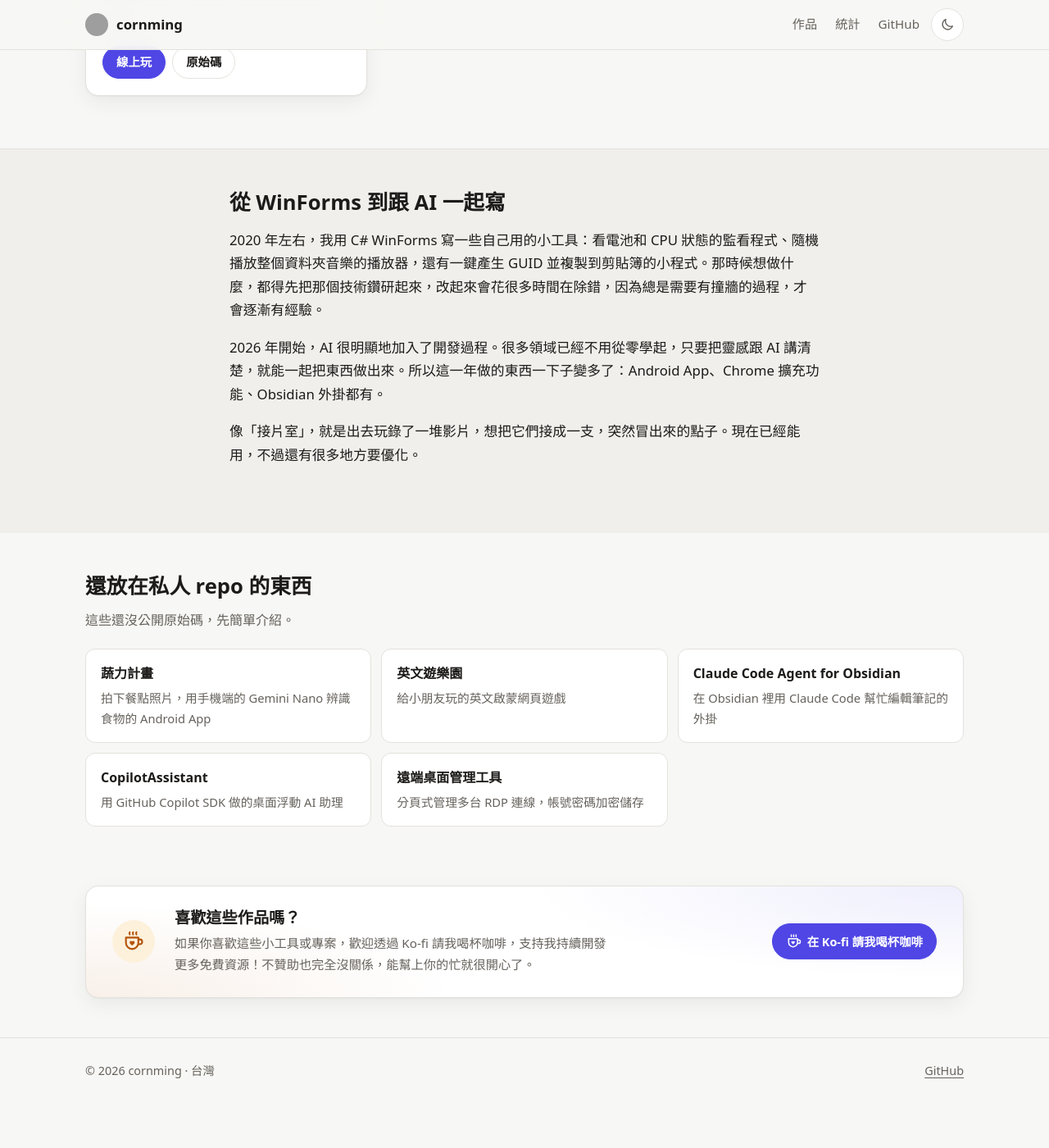
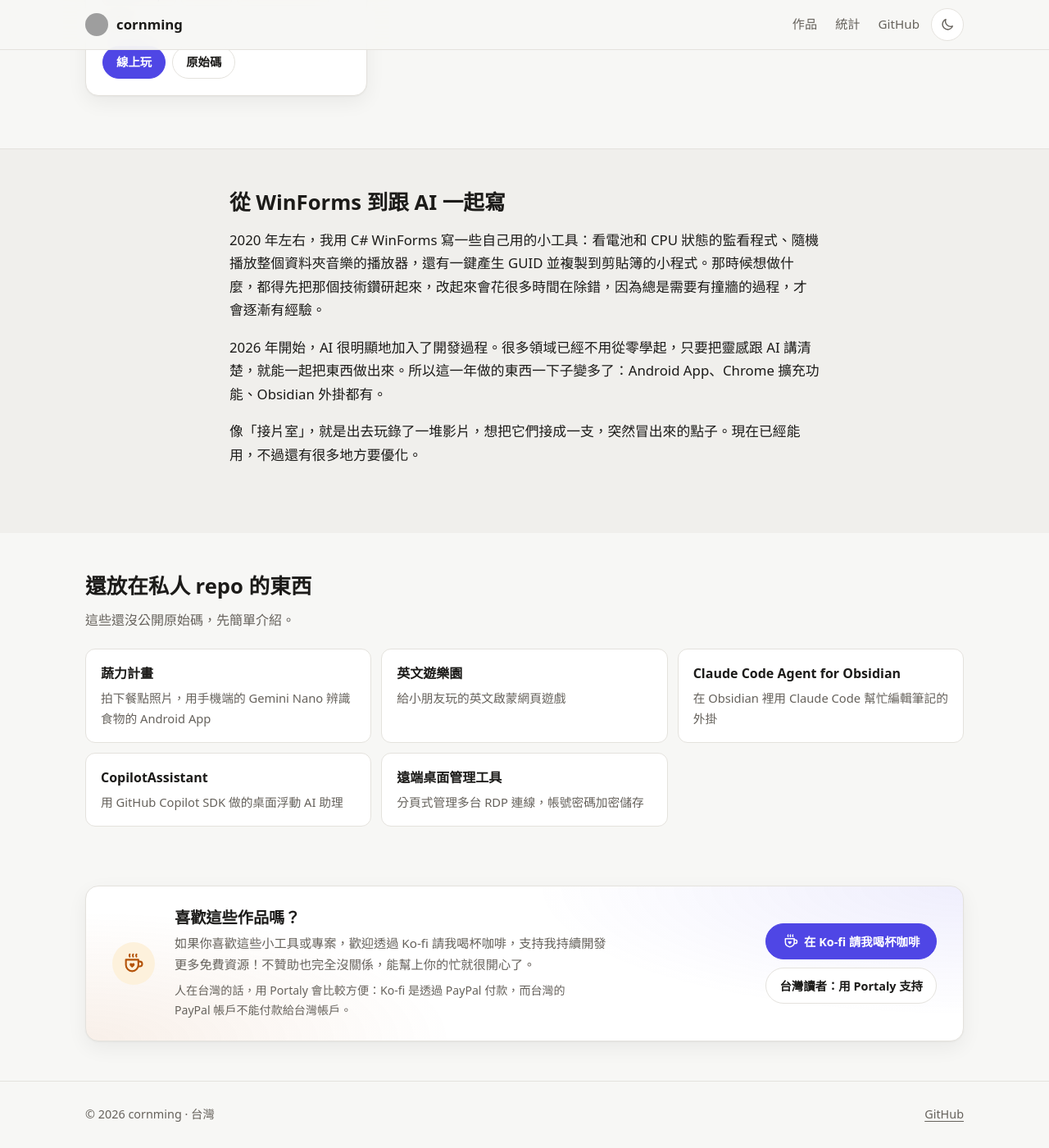
Before and after one commit to cornming/cornming.github.io, a Jekyll site: the page built from index.html, in a window 1280 px wide and 1400 px high, scrolled down 7176 px. Shown: the whole window at 82% size. Built offline with Jekyll 4.4.1, drawn with Linux system fonts in a browser that asks for light colours; before the commit the page ends 8522 px from its top, so only the background shows below that; grey boxes are pictures that could not be loaded.

Commit message:
支持卡片加上台灣讀者用的 Portaly 付款連結 (#9)
Ko-fi 只能透過 PayPal 付款，而台灣的 PayPal 帳戶不能付款給台灣帳戶，因此在頁尾支持卡片加一顆「台灣讀者：用 Portaly 支持」按鈕與說明。網址設定在 _config.yml 的 portaly_url，留空就不顯示。

```diff
--- a/_config.yml
+++ b/_config.yml
@@ -21,6 +21,12 @@ author:
 #   右下角懸浮按鈕與頁尾上方的支持卡片都會一起換成新網址（_includes/kofi-*.html）。
 #   清空（kofi: ""）就會兩處都不顯示；單一頁面不想顯示，在該頁 front matter 加 kofi: false。
 kofi: cornming
+
+# ── 台灣讀者的本地付款（Portaly）───────────────
+# Ko-fi 只能透過 PayPal 付款，而台灣的 PayPal 帳戶不能付款給台灣帳戶，所以另外給台灣讀者一個 Portaly 連結。
+# ★ 填上你 Portaly 頁面的完整網址（要用 https:// 開頭），頁尾支持卡片就會多一顆「台灣讀者：用 Portaly 支持」按鈕。
+#   留空（portaly_url: ""）就不顯示。
+portaly_url: "https://portaly.cc/cornming"
 
 # 分享到社群時的預設圖片
 logo: https://avatars.githubusercontent.com/u/19969233?v=4
--- a/_includes/kofi-cta.html
+++ b/_includes/kofi-cta.html
@@ -1,6 +1,7 @@
 {%- comment -%}
   頁尾上方的 Ko-fi 支持卡片。
   ★ Ko-fi 帳號在 _config.yml 的 `kofi:` 設定，這裡不用改；網址會組成 https://ko-fi.com/<帳號>
+  ★ 台灣讀者用的 Portaly 網址在 _config.yml 的 `portaly_url:` 設定，有填才會顯示第二顆按鈕
 {%- endcomment -%}
 {%- assign kofi_url = 'https://ko-fi.com/' | append: site.kofi -%}
 <section class="kofi-cta-wrap" aria-labelledby="kofi-cta-title">
@@ -10,10 +11,20 @@
       <div class="kofi-cta-text">
         <h2 id="kofi-cta-title">喜歡這些作品嗎？</h2>
         <p>如果你喜歡這些小工具或專案，歡迎透過 Ko-fi 請我喝杯咖啡，支持我持續開發更多免費資源！不贊助也完全沒關係，能幫上你的忙就很開心了。</p>
+        {%- if site.portaly_url and site.portaly_url != '' %}
+        <p class="kofi-cta-note">人在台灣的話，用 Portaly 會比較方便：Ko-fi 是透過 PayPal 付款，而台灣的 PayPal 帳戶不能付款給台灣帳戶。</p>
+        {%- endif %}
       </div>
-      <a class="btn btn-primary kofi-cta-btn" href="{{ kofi_url }}" target="_blank" rel="noopener noreferrer">
-        {% include kofi-icon.html %}<span>在 Ko-fi 請我喝杯咖啡</span><span class="sr-only">（另開新分頁）</span>
-      </a>
+      <div class="kofi-cta-actions">
+        <a class="btn btn-primary kofi-cta-btn" href="{{ kofi_url }}" target="_blank" rel="noopener noreferrer">
+          {% include kofi-icon.html %}<span>在 Ko-fi 請我喝杯咖啡</span><span class="sr-only">（另開新分頁）</span>
+        </a>
+        {%- if site.portaly_url and site.portaly_url != '' %}
+        <a class="btn kofi-cta-btn" href="{{ site.portaly_url }}" target="_blank" rel="noopener noreferrer">
+          <span>台灣讀者：用 Portaly 支持</span><span class="sr-only">（另開新分頁）</span>
+        </a>
+        {%- endif %}
+      </div>
     </div>
   </div>
 </section>
--- a/assets/css/site.css
+++ b/assets/css/site.css
@@ -387,10 +387,13 @@ h1, h2, h3 { line-height: 1.3; margin: 0; }
 .kofi-cta-icon .kofi-icon { width: 28px; height: 28px; }
 .kofi-cta-text h2 { font-size: 1.2rem; }
 .kofi-cta-text p { margin: 6px 0 0; max-width: 62ch; color: var(--muted); font-size: .95rem; }
+.kofi-cta-text .kofi-cta-note { font-size: .88rem; }
+.kofi-cta-actions { display: flex; flex-direction: column; gap: 10px; }
 .kofi-cta-btn { width: 100%; min-height: 44px; }
 .kofi-cta-btn:hover .kofi-steam, .kofi-cta-btn:focus-visible .kofi-steam { animation: kofi-steam 1.2s ease-in-out infinite; }
 @media (min-width: 720px) {
   .kofi-cta { grid-template-columns: auto 1fr auto; padding: 26px 32px; }
+  .kofi-cta-actions { align-items: stretch; }
   .kofi-cta-btn { width: auto; }
 }
 
```
Also changed, not shown: tests/site.test.js (+5 -0 lines).
